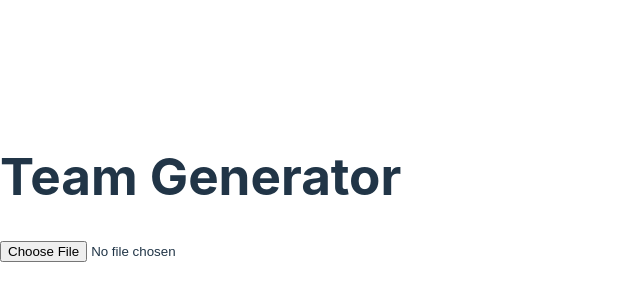
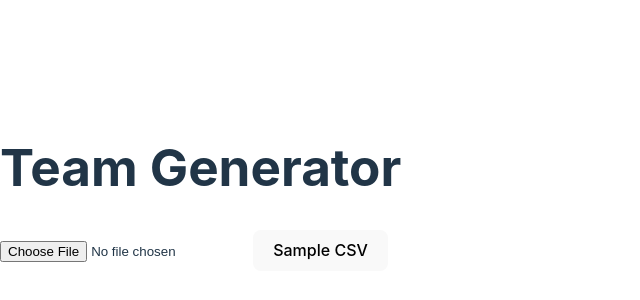
Before and after one commit to ACM-Thapar/Codesprint-team-generator, a React (Vite) app: page / in a window 1280 px wide. Shown: the part 212-512 px from the top of the page, without its empty margins (0-640 px from the left). Built offline with nearby package versions, Linux system fonts and the light colour scheme.

Commit message:
added download sample csv btn

```diff
--- /dev/null
+++ b/src/Components/SampleCsv/SampleCsv.jsx
@@ -0,0 +1,46 @@
+import {Fragment} from 'react';
+import Papa from 'papaparse';
+
+const SampleCsv = () => {
+  const handleDownloadSampleCSV = () => {
+    const sampleData = [
+      {name: 'member1', department: 'dev', role: 'team leader'},
+      {name: 'member2', department: 'designing', role: 'team leader'},
+      {name: 'member3', department: 'ml', role: 'team leader'},
+      {name: 'member4', department: 'dev', role: 'team leader'},
+      {name: 'member5', department: 'designing', role: 'member'},
+      {name: 'member6', department: 'ml', role: 'member'},
+      {name: 'member7', department: 'designing', role: 'member'},
+      {name: 'member8', department: 'dev', role: 'member'},
+      {name: 'member9', department: 'ml', role: 'member'},
+      {name: 'member10', department: 'dev', role: 'member'},
+      {name: 'member11', department: 'dev', role: 'member'},
+      {name: 'member12', department: 'dev', role: 'member'},
+      {name: 'member13', department: 'designing', role: 'member'},
+      {name: 'member14', department: 'designing', role: 'member'},
+      {name: 'member15', department: 'dev', role: 'member'},
+      {name: 'member16', department: 'dev', role: 'member'},
+      {name: 'member17', department: 'designing', role: 'member'},
+      {name: 'member18', department: 'dev', role: 'member'},
+      {name: 'member19', department: 'ml', role: 'member'},
+      {name: 'member20', department: 'ml', role: 'member'},
+    ];
+
+    const csvContent = Papa.unparse (sampleData, {header: true});
+    const blob = new Blob ([csvContent], {type: 'text/csv;charset=utf-8;'});
+    const url = URL.createObjectURL (blob);
+    const link = document.createElement ('a');
+    link.setAttribute ('href', url);
+    link.setAttribute ('download', 'sample.csv');
+    document.body.appendChild (link);
+    link.click ();
+    document.body.removeChild (link);
+  };
+
+  return (
+    <Fragment>
+      <button onClick={handleDownloadSampleCSV}>Sample CSV</button>
+    </Fragment>
+  );
+};
+export default SampleCsv;
--- a/src/Components/TeamGenerator/TeamGenerator.jsx
+++ b/src/Components/TeamGenerator/TeamGenerator.jsx
@@ -1,6 +1,7 @@
 import {useState} from 'react';
 import Papa from 'papaparse';
 import _ from 'lodash';
+import SampleCsv from '../SampleCsv/SampleCsv';
 
 const TeamGenerator = () => {
   const [teams, setTeams] = useState ([]);
@@ -15,7 +16,6 @@ const TeamGenerator = () => {
   };
 
   const handleCsvParsed = result => {
-    // Check if the CSV contains the required columns
     const requiredColumns = ['name', 'department', 'role'];
     const csvColumns = result.meta.fields.map (col =>
       col.toLowerCase ().trim ()
@@ -29,13 +29,12 @@ const TeamGenerator = () => {
       return;
     }
 
-    // Parse the CSV data to JSON and filter out invalid rows
     const data = result.data.filter (item =>
       Object.values (item).every (
         value => value !== undefined && value !== null && value.trim () !== ''
       )
     );
-    console.log ('Data after filtering:', data); // Debugging
+    console.log ('Data after filtering:', data);
 
     const parsedData = data.map (item => ({
       name: item.name.trim (),
@@ -45,7 +44,7 @@ const TeamGenerator = () => {
 
     setError (null);
 
-    console.log ('Parsed data:', parsedData); // Debugging
+    console.log ('Parsed data:', parsedData);
 
     const numTeams = countTeamLeaders (parsedData);
 
@@ -55,7 +54,6 @@ const TeamGenerator = () => {
       return;
     }
 
-    // Calculate the team size based on the number of members and team leaders
     const calculatedTeamSize = Math.ceil (parsedData.length / numTeams);
 
     if (calculatedTeamSize <= 0) {
@@ -64,9 +62,8 @@ const TeamGenerator = () => {
       return;
     }
 
-    // Generate teams
     const teams = generateTeams (parsedData, calculatedTeamSize);
-    console.log ('Generated teams:', teams); // Debugging
+    console.log ('Generated teams:', teams);
     setTeams (teams);
   };
 
@@ -93,37 +90,30 @@ const TeamGenerator = () => {
   };
 
   const generateSingleSetOfTeams = (members, size) => {
-    // Separate team leaders and regular members
     const leaders = members.filter (member => member.role === 'team leader');
     const regularMembers = members.filter (member => member.role === 'member');
 
-    // Shuffle team leaders and regular members separately
     const shuffledLeaders = _.shuffle (leaders);
     const shuffledRegularMembers = _.shuffle (regularMembers);
 
-    // Change this to set the desired team size
     const numTeams = Math.ceil (members.length / size);
     const teams = Array.from ({length: numTeams}, () => []);
 
-    // Distribute team leaders across teams, ensuring one leader per team
     for (let i = 0; i < numTeams; i++) {
       if (shuffledLeaders.length > 0) {
         teams[i].push (shuffledLeaders.pop ());
       }
     }
 
-    // Group regular members by department
     const regularMembersByDepartment = _.groupBy (
       shuffledRegularMembers,
       'department'
     );
 
-    // Calculate the maximum number of members each department can have in a team
     const maxMembersPerDepartment = Math.floor (
       shuffledRegularMembers.length / numTeams
     );
 
-    // Distribute regular members evenly across teams, considering the department of the team leader
     let teamIndex = 0;
     for (const department of Object.keys (regularMembersByDepartment)) {
       const departmentMembers = regularMembersByDepartment[department];
@@ -136,7 +126,6 @@ const TeamGenerator = () => {
         teams[teamIndex].push (member);
         teamIndex = (teamIndex + 1) % numTeams;
 
-        // To avoid adding too many members from the same department to a team
         if (
           teams[teamIndex].length < maxMembersPerDepartment &&
           departmentMembers.length === 0
@@ -165,6 +154,7 @@ const TeamGenerator = () => {
   return (
     <div>
       <input type="file" onChange={handleFileChange} />
+      <SampleCsv />
       {error && <div style={{color: 'red'}}>{error}</div>}
       {teams.map ((team, index) => (
         <div key={index}>
```
Also changed, not shown: src/Components/SampleCsv/SampleCsv.css (added).
